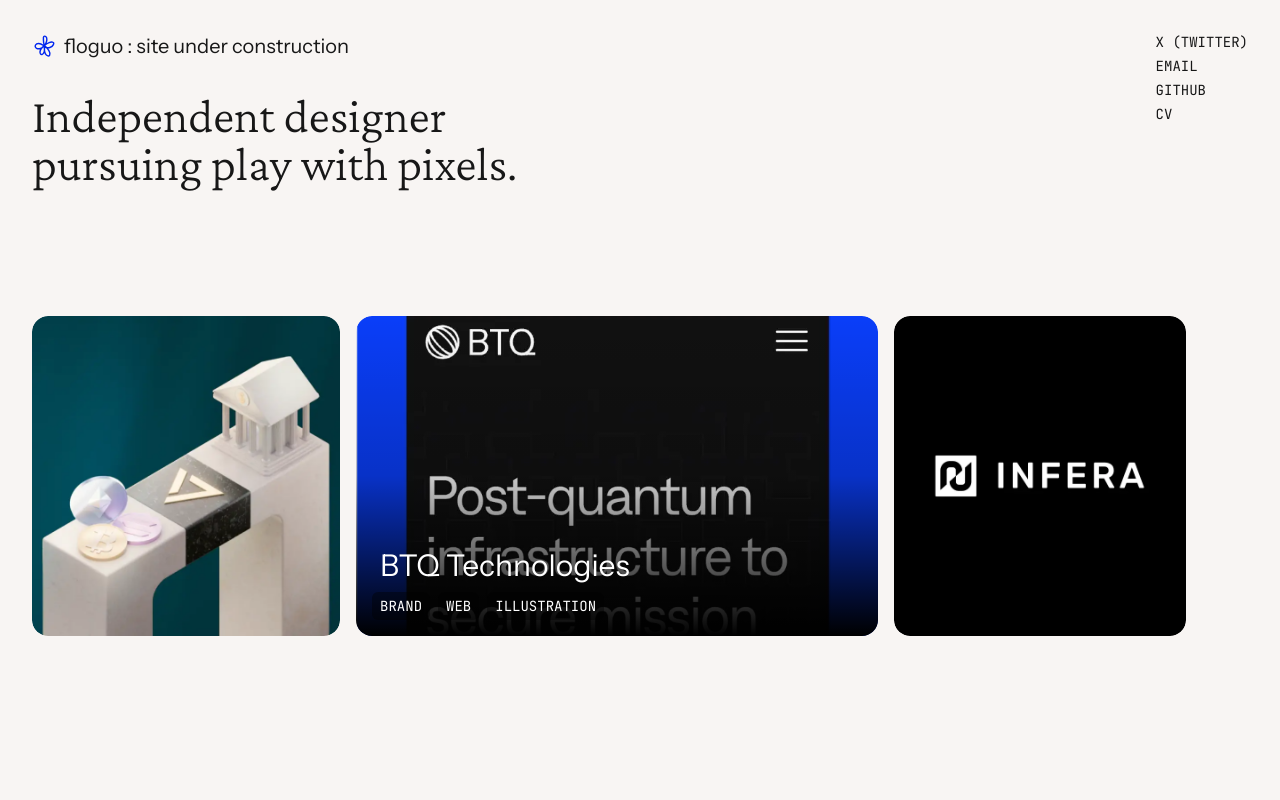
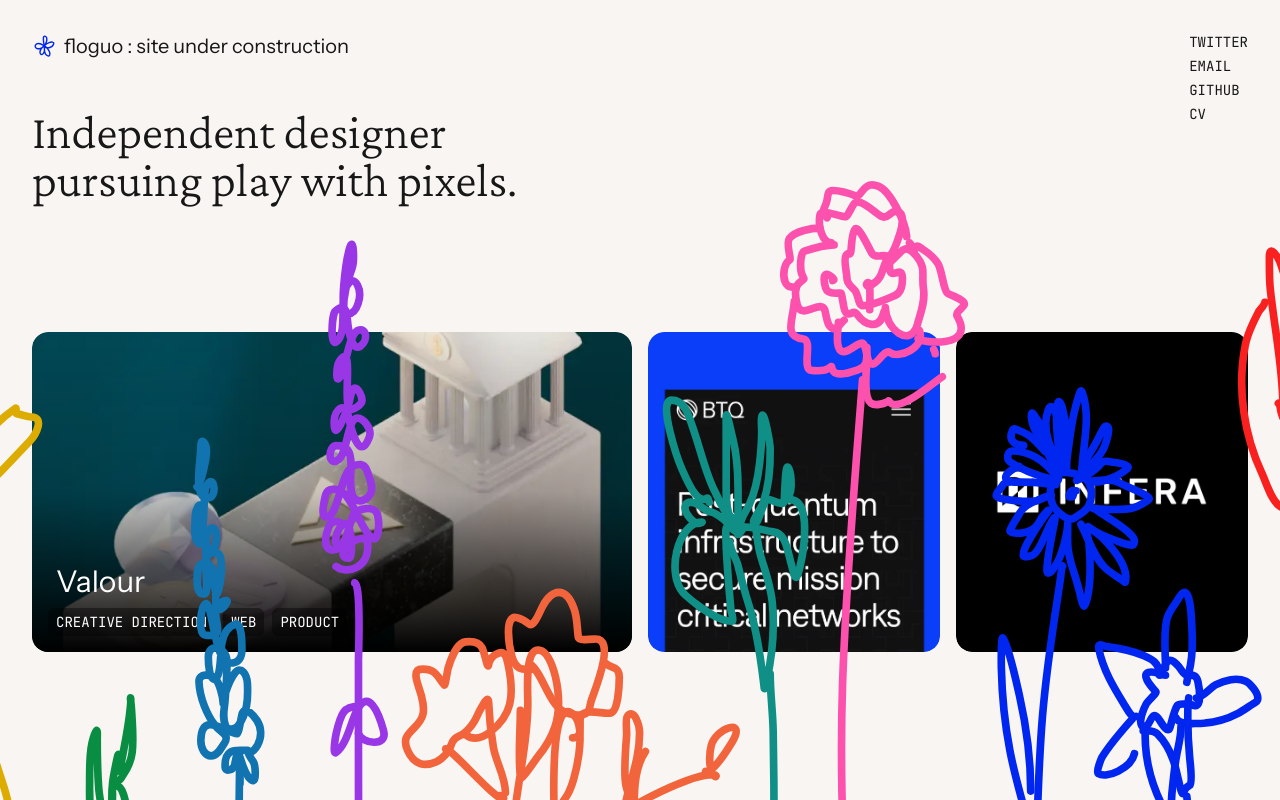
Before and after one commit to floguo/floguo.com, a Next.js app: page / in a window 1280 px wide. Built offline with nearby package versions, Linux system fonts and the light colour scheme.

Commit message:
Overgrown flowers footer exploration, update fav

```diff
--- a/src/app/page.tsx
+++ b/src/app/page.tsx
@@ -1,15 +1,10 @@
 "use client"
 
 import { Header } from '@/components/header'
-import { useEffect } from 'react'
-import { ProjectStore } from '@/lib/store'
 import { Project } from '@/types/project'
 import { ProjectGallery } from '@/components/project-gallery'
+import { Footer } from '@/components/footer'
 import '@/app/globals.css'
-
-function getOptimizedImagePaths(project: string, numberImages: number) {
-  return Array.from({length: numberImages}, (_, i) => `/images/optimized/${project}_${i + 1}.webp`)
-}
 
 const projects: Project[] = [
   {
@@ -90,6 +85,7 @@ export default function Home() {
       <main className="pt-24">
         <ProjectGallery projects={projects} />
       </main>
+      <Footer />
     </div>
   )
 }
--- a/src/components/flowers.tsx
+++ b/src/components/flowers.tsx
@@ -1,8 +1,12 @@
 import { useEffect, useRef } from 'react'
 import anime from 'animejs'
 
+type FlowersProps = {
+    className?: string
+}
 
-export default function Flowers() {
+
+export default function Flowers({ className }: FlowersProps) {
     const elementRef = useRef<SVGSVGElement>(null)
 
     useEffect(() => {
@@ -31,8 +35,9 @@ export default function Flowers() {
     }, [])
 
     return (
-        <div className="flowers">
+        <div className="flowers w-full h-full">
             <svg
+                className={className}
                 ref={elementRef}
                 width="251"
                 height="162"
--- /dev/null
+++ b/src/components/footer.tsx
@@ -0,0 +1,9 @@
+import Flowers from "./flowers";
+
+export function Footer() {
+  return (
+    <footer className="fixed bottom-0 left-1/2 transform -translate-x-1/2 w-[150vw] h-auto">
+      <Flowers className="w-full h-auto translate-y-1/2" />
+    </footer>
+  );
+}
--- a/src/components/header.tsx
+++ b/src/components/header.tsx
@@ -1,26 +1,24 @@
 import Link from 'next/link'
-import FlowerIcon from '@/app/icon'
+import FlowerIcon from '@/app/flower-icon'
 
 export function Header() {
   return (
     <header className="p-8 font-[family-name:var(--font-merchant-copy)]">
       <div className="flex justify-between items-start">
         <div className="space-y-8">
-          <div className="space-y-2">
-            <Link href="/" className="flex items-center gap-2 text-xl mb-8">
-              <span><FlowerIcon /></span>floguo : site under construction
+            <Link href="/" className="flex items-center gap-2 text-xl mb-12">
+              <span> <FlowerIcon /> </span>floguo : site under construction
             </Link>
             <h1 className="text-5xl leading-none">
               Independent designer
               <br />
               pursuing play with pixels.
             </h1>
-          </div>
         </div>
 
         <nav className="subheading space-y-1 text-sm">
           <Link href="https://twitter.com/floguo" className="block hover:underline">
-            X (TWITTER)
+            TWITTER
           </Link>
           <Link href="mailto:hello@floguo.com" className="block hover:underline">
             EMAIL
--- a/src/components/project-gallery.tsx
+++ b/src/components/project-gallery.tsx
@@ -47,16 +47,6 @@ export function ProjectGallery({ projects }: ProjectGalleryProps) {
   const containerRef = useRef<HTMLDivElement>(null)
   const autoPlayRef = useRef<NodeJS.Timeout | null>(null)
 
-  const handlePrev = () => {
-    setActiveIndex((prevIndex) => (prevIndex - 1 + projects.length) % projects.length)
-    setIsAutoPlaying(false)
-  }
-
-  const handleNext = () => {
-    setActiveIndex((prevIndex) => (prevIndex + 1) % projects.length)
-    setIsAutoPlaying(false)
-  }
-
   useEffect(() => {
     const container = containerRef.current
     if (!container) return
@@ -103,7 +93,7 @@ export function ProjectGallery({ projects }: ProjectGalleryProps) {
     if (isAutoPlaying) {
       autoPlayRef.current = setInterval(() => {
         setActiveIndex((prevIndex) => (prevIndex + 1) % projects.length)
-      }, 5000)
+      }, 6000)
     } else if (autoPlayRef.current) {
       clearInterval(autoPlayRef.current)
     }
@@ -155,7 +145,7 @@ export function ProjectGallery({ projects }: ProjectGalleryProps) {
                 className={`relative flex-shrink-0 cursor-pointer overflow-hidden mx-2 rounded-2xl`}
                 initial={false}
                 animate={{
-                  width: isActive ? 'calc(45% - 16px)' : 'calc(25% - 16px)',
+                  width: isActive ? 'calc(50% - 16px)' : 'calc(25% - 16px)',
                   height: isActive ? 'auto' : '100%',
                   opacity: 1,
                 }}
```
Also changed, not shown: src/app/flower-icon.tsx (renamed from src/app/icon.tsx), 1 other file (tests, documents, lock files or other folders).
